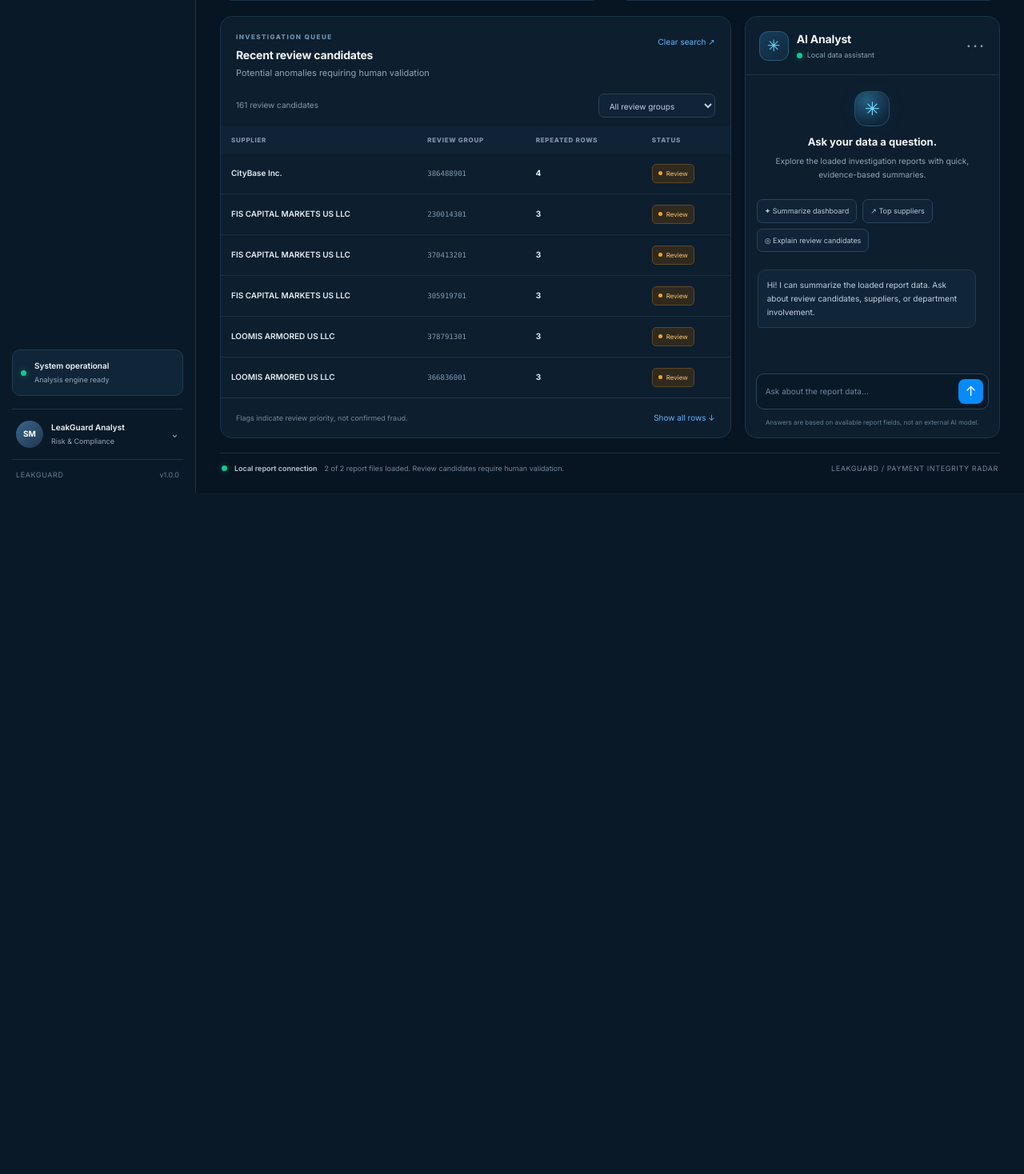
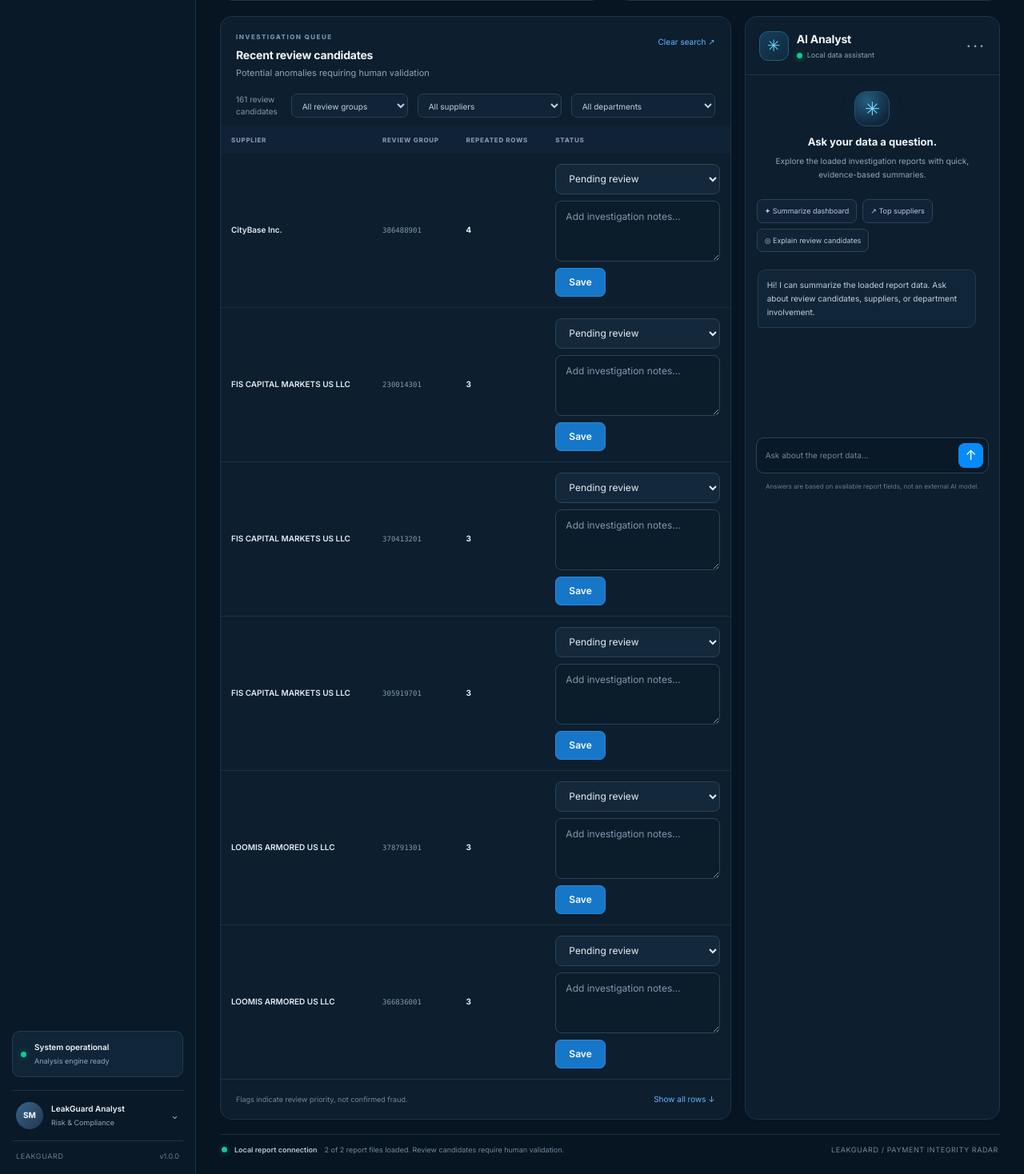
Before and after one commit to saurabhmishra9090/LeakGuard, a Flask app: page / in a window 1280 px wide. Shown: the part 826-2294 px from the top of the page at 80% size. Before the commit the page ends 1442 px from the top, so only its background shows below. Run offline with Flask 3, Linux system fonts and the light colour scheme; data comes from the database, SQL or seed files in the repository.

Commit message:
Add investigation workflow and dashboard styling

```diff
--- a/web_dashboard/app.py
+++ b/web_dashboard/app.py
@@ -1,8 +1,9 @@
 
 from pathlib import Path
+import sqlite3
 
 import pandas as pd
-from flask import Flask, jsonify, render_template
+from flask import Flask, jsonify, render_template, request
 
 app = Flask(__name__)
 
@@ -14,6 +15,44 @@
 # Existing LeakGuard project directory
 PROJECT_ROOT = Path(__file__).resolve().parent.parent
 REPORTS_DIR = PROJECT_ROOT / "reports"
+DATABASE_PATH = PROJECT_ROOT / "leakguard.db"
+
+
+def init_database():
+    with sqlite3.connect(DATABASE_PATH) as connection:
+        connection.execute("""
+            CREATE TABLE IF NOT EXISTS investigations (
+                id INTEGER PRIMARY KEY AUTOINCREMENT,
+                voucher TEXT NOT NULL,
+                supplier TEXT NOT NULL,
+                status TEXT NOT NULL DEFAULT 'Pending review',
+                notes TEXT NOT NULL DEFAULT '',
+                updated_at TEXT NOT NULL DEFAULT CURRENT_TIMESTAMP,
+                UNIQUE(voucher, supplier)
+            )
+        """)
+
+def sync_investigations():
+    review_df = read_csv_safely("cross_department_review.csv")
+
+    if review_df.empty:
+        return
+
+    with sqlite3.connect(DATABASE_PATH) as connection:
+        for _, row in review_df.iterrows():
+            voucher = str(row.get("voucher", "")).strip()
+            supplier = str(row.get("supplier", "")).strip()
+
+            if not voucher or not supplier:
+                continue
+
+            connection.execute(
+                """
+                INSERT OR IGNORE INTO investigations (voucher, supplier)
+                VALUES (?, ?)
+                """,
+                (voucher, supplier),
+            )
 
 
 def read_csv_safely(filename):
@@ -82,7 +121,20 @@
                 for _, row in department_df.head(10).iterrows()
                 if pd.notna(row[name_col]) and pd.notna(row[value_col])
             ]
+        # Load saved investigation statuses from SQLite.
+    with sqlite3.connect(DATABASE_PATH) as connection:
+            investigation_rows = connection.execute(
+                "SELECT id, voucher, supplier, status, notes FROM investigations"
+            ).fetchall()
 
+    investigation_statuses = {
+    (voucher, supplier): {
+        "id": investigation_id,
+        "status": status,
+        "notes": notes
+    }
+    for investigation_id, voucher, supplier, status, notes in investigation_rows
+}
     # Send the actual investigation rows to the frontend table.
     review_records = []
     if not review_df.empty:
@@ -96,7 +148,17 @@
                     record[column] = value.item()
                 else:
                     record[column] = value
+                voucher = str(record.get("voucher", "")).strip()
+                supplier = str(record.get("supplier", record.get("supplier_name", ""))).strip()
+
+                saved = investigation_statuses.get((voucher, supplier))
+                if saved:
+                    record["status"] = saved["status"]
+                    record["notes"] = saved["notes"]
+                    record["investigation_id"] = saved["id"]
+
             review_records.append(record)
+
 
     repeated_rows_total = (
         int(
@@ -125,6 +187,47 @@
         },
     })
 
+@app.route("/api/investigations/<int:investigation_id>", methods=["PATCH"])
+def update_investigation(investigation_id):
+    payload = request.get_json(silent=True) or {}
+    allowed_statuses = {
+        "Pending review",
+        "Under investigation",
+        "Cleared",
+        "Escalated",
+    }
+
+    status = payload.get("status")
+    notes = payload.get("notes", "")
+
+    if status not in allowed_statuses:
+        return jsonify({"error": "Invalid investigation status"}), 400
+
+    if not isinstance(notes, str):
+        return jsonify({"error": "Notes must be text"}), 400
+
+    with sqlite3.connect(DATABASE_PATH) as connection:
+        cursor = connection.execute(
+            """
+            UPDATE investigations
+            SET status = ?, notes = ?, updated_at = CURRENT_TIMESTAMP
+            WHERE id = ?
+            """,
+            (status, notes, investigation_id),
+        )
+
+        if cursor.rowcount == 0:
+            return jsonify({"error": "Investigation not found"}), 404
+
+    return jsonify({
+        "id": investigation_id,
+        "status": status,
+        "notes": notes,
+        "message": "Investigation updated successfully",
+    })
+
 
 if __name__ == "__main__":
+    init_database()
+    sync_investigations()
     app.run(debug=True)
--- a/web_dashboard/static/css/styles.css
+++ b/web_dashboard/static/css/styles.css
@@ -1407,3 +1407,92 @@
         text-align: left;
     }
 }
+/* Investigation workflow controls */
+.investigation-controls {
+    display: flex;
+    flex-direction: column;
+    align-items: flex-start;
+    gap: 8px;
+    min-width: 0;
+    width: 100%;
+}
+
+.investigation-status-select {
+    width: 100%;
+    max-width: 220px;
+    min-height: 38px;
+    padding: 9px 12px;
+    color: #e5edf8;
+    background: #13283b;
+    border: 1px solid #29445c;
+    border-radius: 8px;
+    font: inherit;
+    font-size: 12px;
+    cursor: pointer;
+}
+
+.investigation-status-select:focus {
+    outline: none;
+    border-color: #55b8ff;
+    box-shadow: 0 0 0 3px rgba(85, 184, 255, 0.12);
+}
+
+.investigation-status-select option {
+    color: #e5edf8;
+    background: #13283b;
+}
+
+.investigation-notes {
+    display: block;
+    width: 100%;
+    min-width: 0;
+    max-width: 280px;
+    min-height: 76px;
+    padding: 10px 12px;
+    color: #e5edf8;
+    background: #0b1c2b;
+    border: 1px solid #29445c;
+    border-radius: 8px;
+    font-family: inherit;
+    font-size: 12px;
+    line-height: 1.5;
+    resize: vertical;
+    box-sizing: border-box;
+}
+
+.investigation-notes::placeholder {
+    color: #8198ad;
+}
+
+.investigation-notes:focus {
+    outline: none;
+    border-color: #55b8ff;
+    box-shadow: 0 0 0 3px rgba(85, 184, 255, 0.12);
+}
+
+.save-investigation-btn {
+    display: inline-flex;
+    align-items: center;
+    justify-content: center;
+    min-height: 34px;
+    padding: 8px 16px;
+    color: #ffffff;
+    background: #1677c8;
+    border: 1px solid #278bdc;
+    border-radius: 7px;
+    font-family: inherit;
+    font-size: 12px;
+    font-weight: 600;
+    cursor: pointer;
+    transition: background 0.2s ease, border-color 0.2s ease;
+}
+
+.save-investigation-btn:hover {
+    background: #2089df;
+    border-color: #55b8ff;
+}
+
+.save-investigation-btn:disabled {
+    opacity: 0.6;
+    cursor: wait;
+}
--- a/web_dashboard/static/js/app.js
+++ b/web_dashboard/static/js/app.js
@@ -392,11 +392,58 @@
 
 /* ---------- SUPPLIER REVIEW TABLE ---------- */
 
+
+function populateFilterOptions(records) {
+    const supplierFilter = $("#supplierFilter");
+    const departmentFilter = $("#departmentFilter");
+
+    if (!supplierFilter || !departmentFilter) return;
+
+    const selectedSupplier = supplierFilter.value;
+    const selectedDepartment = departmentFilter.value;
+
+    const suppliers = [...new Set(
+        records
+            .map(record => String(record.supplier ?? record.supplier_name ?? "").trim())
+            .filter(Boolean)
+    )].sort((a, b) => a.localeCompare(b));
+
+    const departments = [...new Set(
+        records.flatMap(record =>
+            String(record.departments ?? record.department ?? "")
+                .split("|")
+                .map(value => value.trim())
+                .filter(Boolean)
+        )
+    )].sort((a, b) => a.localeCompare(b));
+
+    supplierFilter.innerHTML =
+        '<option value="all">All suppliers</option>' +
+        suppliers.map(supplier =>
+            `<option value="${escapeHTML(supplier)}">${escapeHTML(supplier)}</option>`
+        ).join("");
+
+    departmentFilter.innerHTML =
+        '<option value="all">All departments</option>' +
+        departments.map(department =>
+            `<option value="${escapeHTML(department)}">${escapeHTML(department)}</option>`
+        ).join("");
+
+    if (suppliers.includes(selectedSupplier)) {
+        supplierFilter.value = selectedSupplier;
+    }
+
+    if (departments.includes(selectedDepartment)) {
+        departmentFilter.value = selectedDepartment;
+    }
+}
+
 function renderTable(data) {
     const table = $("#reviewTable");
     if (!table) return;
 
     const records = Array.isArray(data.review_records) ? data.review_records : [];
+    populateFilterOptions(records);
     const searchTerm = state.search.trim().toLowerCase();
 
     const filtered = records.filter(record => {
@@ -414,12 +461,32 @@
 
         const count = Number(record.repeated_rows) || 0;
         const matchesSearch = !searchTerm || searchable.includes(searchTerm);
+
 const matchesFilter =
     state.filter === "all" ||
     (state.filter === "high" && count >= 10) ||
     (state.filter === "other" && count < 10);
 
-        return matchesSearch && matchesFilter;
+const supplierFilter = $("#supplierFilter");
+const departmentFilter = $("#departmentFilter");
+
+const selectedSupplier = supplierFilter ? supplierFilter.value : "all";
+const selectedDepartment = departmentFilter ? departmentFilter.value : "all";
+
+const recordSupplier = String(record.supplier ?? record.supplier_name ?? "").trim();
+
+const recordDepartments = String(record.departments ?? record.department ?? "")
+    .split("|")
+    .map(value => value.trim());
+
+const matchesSupplier =
+    selectedSupplier === "all" || recordSupplier === selectedSupplier;
+
+const matchesDepartment =
+    selectedDepartment === "all" || recordDepartments.includes(selectedDepartment);
+
+return matchesSearch && matchesFilter && matchesSupplier && matchesDepartment;
+
     });
 
     const visibleRows = state.showAll ? filtered : filtered.slice(0, 6);
@@ -441,15 +508,48 @@
         const supplier = escapeHTML(record.supplier || record.supplier_name || "Unknown supplier");
         const voucher = escapeHTML(record.voucher || record.purchase_order || `LG-${String(index + 1).padStart(3, "0")}`);
         const count = Number(record.repeated_rows) || 0;
-        const statusText = count >= 10 ? "Priority review" : "Review";
-        const statusClass = count >= 10 ? "" : " review";
+       const statusText = record.status || (count >= 10 ? "Priority review" : "Review");
+const statusClass = record.status ? " investigation-status" : (count >= 10 ? "" : " review");
 
         return `
     <tr>
-                <td><div class="supplier-name" title="${supplier}">${supplier}</div></td>
-                <td><span class="row-id" title="${voucher}">${voucher}</span></td>
-                <td><span class="count-value">${formatNumber(count)}</span></td>
-                <td><span class="status-badge${statusClass}">${statusText}</span></td>
+        <td>
+            <div class="supplier-name" title="${supplier}">${supplier}</div>
+        </td>
+        <td>
+            <span class="row-id">${voucher}</span>
+        </td>
+        <td>
+            <span class="count-value">${formatNumber(count)}</span>
+        </td>
+        <td>
+            <div class="investigation-controls">
+                <select
+                    class="investigation-status-select"
+                    data-id="${record.investigation_id}"
+                    aria-label="Investigation status"
+                >
+                    <option value="Pending review" ${record.status === "Pending review" ? "selected" : ""}>Pending review</option>
+                    <option value="Under investigation" ${record.status === "Under investigation" ? "selected" : ""}>Under investigation</option>
+                    <option value="Cleared" ${record.status === "Cleared" ? "selected" : ""}>Cleared</option>
+                    <option value="Escalated" ${record.status === "Escalated" ? "selected" : ""}>Escalated</option>
+                </select>
+
+                <textarea
+                    class="investigation-notes"
+                    data-id="${record.investigation_id}"
+                    placeholder="Add investigation notes..."
+                    aria-label="Investigation notes"
+                    rows="2"
+                >${record.notes || ""}</textarea>
+
+                <button
+                    type="button"
+                    class="save-investigation-btn"
+                    data-id="${record.investigation_id}"
+                >Save</button>
+            </div>
+        </td>
     </tr>
 `;
     }).join("");
@@ -548,7 +648,7 @@
 
 /* ---------- USER INTERACTIONS ---------- */
 
-function setupInteractions() {
+function setupInteractions() {1
     const searchInput = $("#globalSearch");
 
     if (searchInput) {
@@ -567,12 +667,31 @@
         });
     }
 
+const supplierFilter = $("#supplierFilter");
+if (supplierFilter) {
+    supplierFilter.addEventListener("change", () => {
+        state.showAll = false;
+        renderTable(state.data || {});
+    });
+}
+
+const departmentFilter = $("#departmentFilter");
+if (departmentFilter) {
+    departmentFilter.addEventListener("change", () => {
+        state.showAll = false;
+        renderTable(state.data || {});
+    });
+}
+
+
     const clearSearchButton = $("#clearSearch");
 
     if (clearSearchButton) {
         clearSearchButton.addEventListener("click", () => {
             state.search = "";
             state.filter = "all";
+            if (supplierFilter) supplierFilter.value = "all";
+            if (departmentFilter) departmentFilter.value = "all";
             state.showAll = false;
 
             if (searchInput) {
@@ -648,6 +767,61 @@
             );
         });
     });
+       document.addEventListener("click", async (event) => {
+    const button = event.target.closest(".save-investigation-btn");
+
+    if (!button) return;
+
+    const id = button.dataset.id;
+    const row = button.closest("tr");
+
+    if (!id || !row) {
+        showToast("Investigation row not found.");
+        return;
+    }
+
+    const statusSelect = row.querySelector(".investigation-status-select");
+    const notesInput = row.querySelector(".investigation-notes");
+
+    if (!statusSelect || !notesInput) {
+        showToast("Status or notes field not found.");
+        return;
+    }
+
+    const originalText = button.textContent;
+
+    button.disabled = true;
+    button.textContent = "Saving...";
+
+    try {
+        const response = await fetch(`/api/investigations/${id}`, {
+            method: "PATCH",
+            headers: {
+                "Content-Type": "application/json"
+            },
+            body: JSON.stringify({
+                status: statusSelect.value,
+                notes: notesInput.value
+            })
+        });
+
+        const result = await response.json();
+
+        if (!response.ok) {
+            throw new Error(result.error || "Unable to save investigation.");
+        }
+
+        showToast("Investigation saved successfully.");
+        await loadDashboard();
+
+    } catch (error) {
+        console.error("Save investigation error:", error);
+        showToast(error.message || "Failed to save investigation.");
+    } finally {
+        button.disabled = false;
+        button.textContent = originalText;
+    }
+});
 }
 
 
--- a/web_dashboard/templates/index.html
+++ b/web_dashboard/templates/index.html
@@ -113,7 +113,15 @@
             <section class="lower-grid">
                 <article class="panel table-panel" id="reviews">
                     <div class="panel-heading table-heading"><div><div class="panel-kicker">INVESTIGATION QUEUE</div><h2>Recent review candidates</h2><p>Potential anomalies requiring human validation</p></div><button class="text-button" id="clearSearch">Clear search ↗</button></div>
-                    <div class="table-tools"><span id="resultCount">Loading records…</span><select id="riskFilter" aria-label="Filter records"><option value="all">All review groups</option><option value="high">Higher-volume groups</option><option value="other">Other groups</option></select></div>
+                    <div class="table-tools"><span id="resultCount">Loading records…</span><select id="riskFilter" aria-label="Filter records"><option value="all">All review groups</option><option value="high">Higher-volume groups</option><option value="other">Other groups</option></select>
+<select id="supplierFilter" aria-label="Filter by supplier">
+    <option value="all">All suppliers</option>
+</select>
+
+<select id="departmentFilter" aria-label="Filter by department">
+    <option value="all">All departments</option>
+</select>
+</div>
                     <div class="table-scroll"><table><thead><tr><th>SUPPLIER</th><th>REVIEW GROUP</th><th>REPEATED ROWS</th><th>STATUS</th></tr></thead><tbody id="reviewTable"><tr><td colspan="4" class="empty-state">Loading report data…</td></tr></tbody></table></div>
                     <div class="table-foot"><span>Flags indicate review priority, not confirmed fraud.</span><button id="showMore" class="text-button">Show all rows ↓</button></div>
                 </article>
```
Also changed, not shown: 1 other file. Lines whose indentation alone changed are shown as unchanged.
